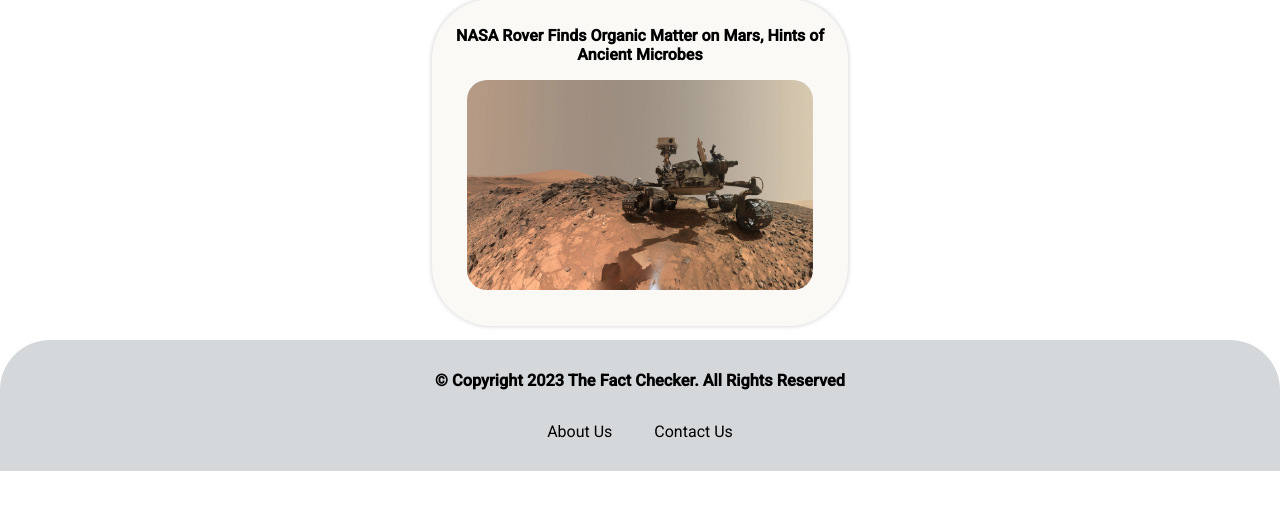
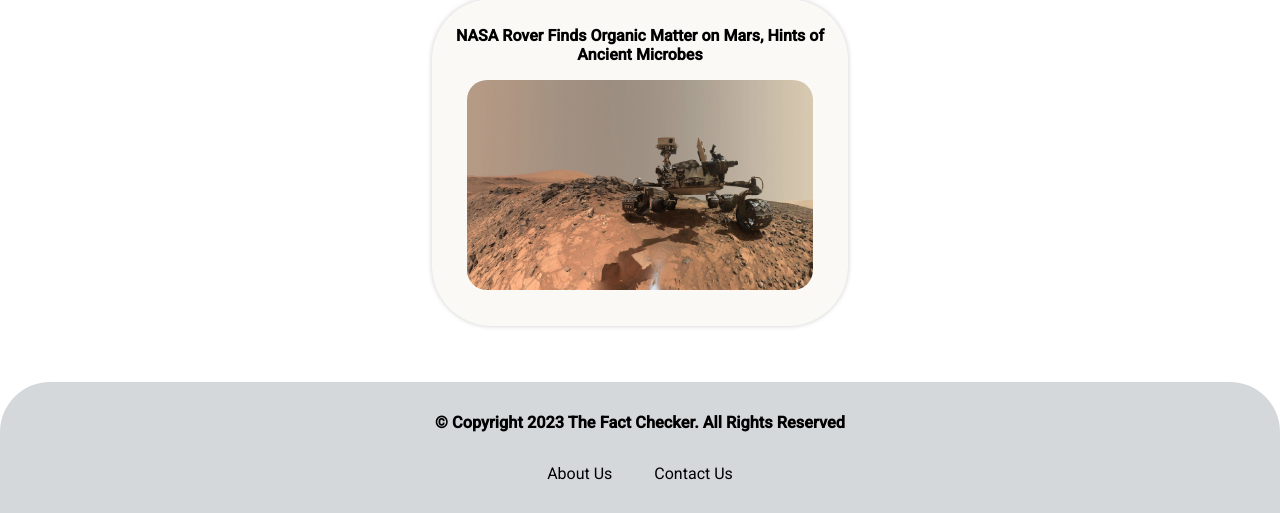
Before and after one commit to B0ssCodes/fact-checker, a PHP site: page /index.html in a window 1280 px wide. Shown: the part 3735-4248 px from the top of the page. Before the commit the page ends 4206 px from the top, so only its background shows below. Run offline with PHP 8.4, Linux system fonts and the light colour scheme.

Commit message:
FixedFooter

```diff
--- a/styles.css
+++ b/styles.css
@@ -9,7 +9,7 @@
     cursor: pointer;
 }
 footer {
-    margin: 1em 0 0 0;
+    margin: 4em 0 0 0;
     border-radius: 50px 50px 0 0 ;
     background-color: #d5d8db;
     padding: 1em;
```
